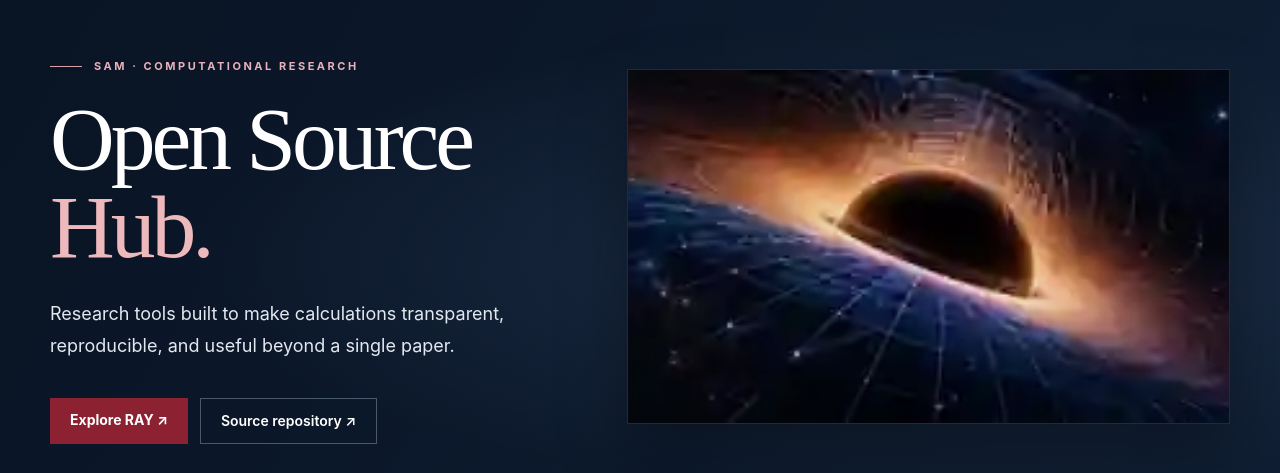
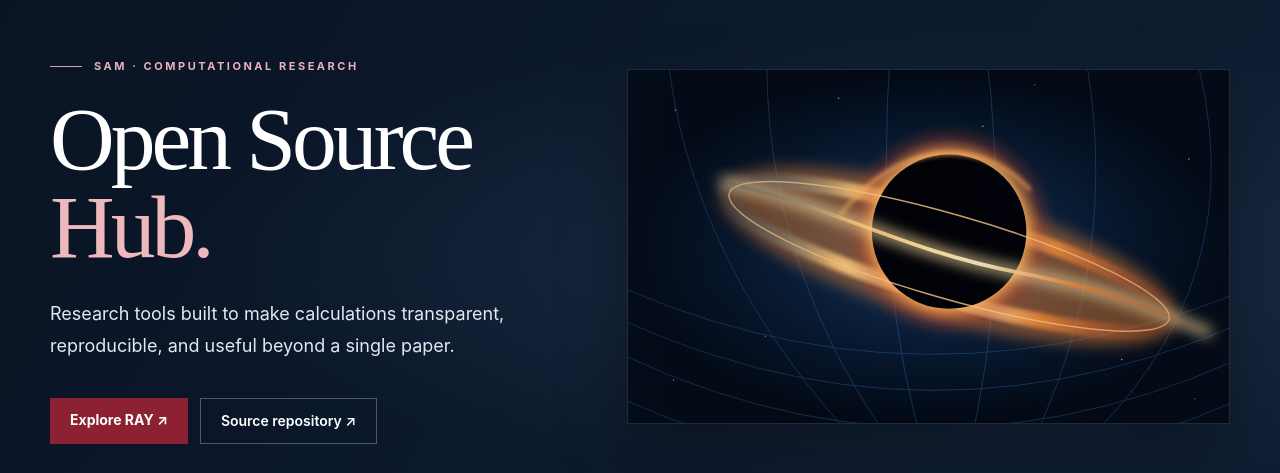
Before and after one commit to shaikot996/research-group-website, a Next.js app: page /open-source in a window 1280 px wide. Shown: the part 157-630 px from the top of the page. Built offline with nearby package versions, Linux system fonts and the light colour scheme; no server answers; the database is empty.

Commit message:
Use sharp scalable artwork on RAY showcase

```diff
--- a/app/open-source/page.tsx
+++ b/app/open-source/page.tsx
@@ -21,7 +21,7 @@ export default function OpenSourceHub() {
           </div>
         </div>
         <div className="relative overflow-hidden border border-white/10 bg-[#08121e] shadow-[0_30px_65px_#0005]">
-          <img src="/images/open-source/ray-spacetime.webp" alt="Subtle illustration of a black hole and curved spacetime grid, without text" className="aspect-[1.7] h-full w-full object-cover" />
+          <img src="/images/open-source/ray-spacetime-hd.svg" alt="Subtle illustration of a black hole and curved spacetime grid, without text" className="aspect-[1.7] h-full w-full object-cover" />
           <div aria-hidden="true" className="pointer-events-none absolute inset-0 bg-gradient-to-r from-[#0b1628]/25 via-transparent to-[#0b1628]/20"/>
         </div>
       </div>
@@ -34,7 +34,7 @@ export default function OpenSourceHub() {
       </div>
       <article className="grid overflow-hidden border academic-rule bg-[var(--surface)] shadow-sm lg:grid-cols-[.93fr_1.07fr]">
         <div className="relative min-h-[240px] bg-[#081725] sm:min-h-[350px]">
-          <img src="/images/open-source/ray-spacetime.webp" alt="Black hole and spacetime geometry visualization" className="absolute inset-0 h-full w-full object-cover" loading="lazy"/>
+          <img src="/images/open-source/ray-spacetime-hd.svg" alt="Black hole and spacetime geometry visualization" className="absolute inset-0 h-full w-full object-cover" loading="lazy"/>
           <span className="absolute bottom-5 left-5 border border-white/50 bg-[#0a1927]/85 px-3 py-2 text-[11px] font-bold uppercase tracking-[.16em] text-white">Research software · Wolfram Language</span>
         </div>
         <div className="flex flex-col p-7 sm:p-9 lg:p-11">
```
